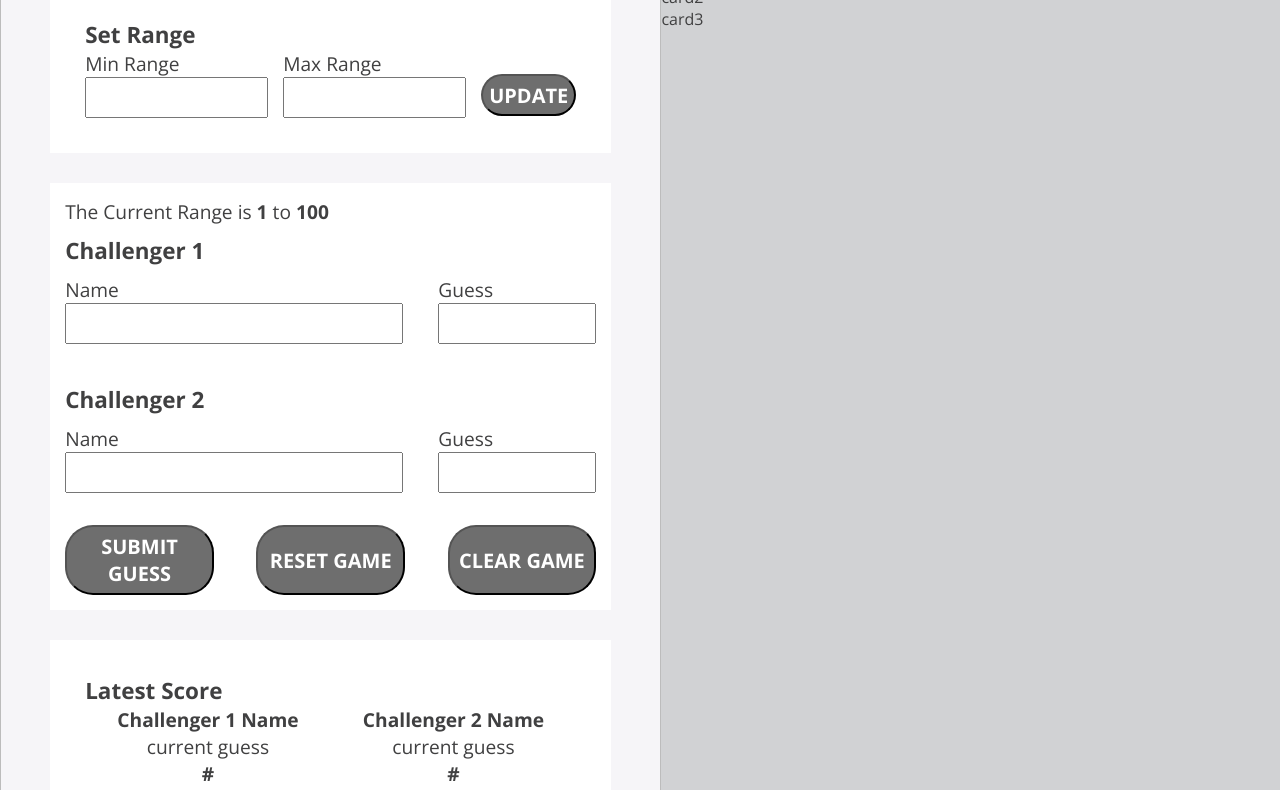
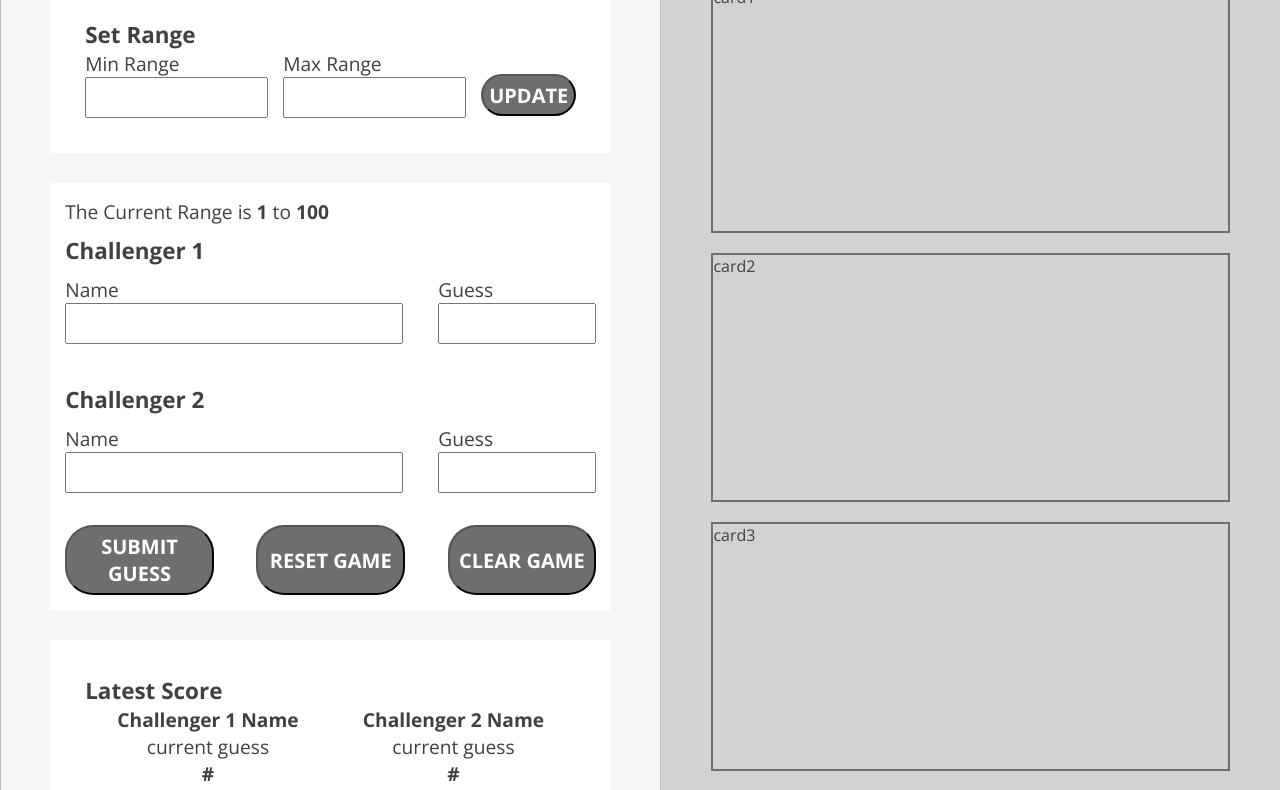
Before and after one commit to MelindaMcRae/Number-Guesser-Project, a plain HTML site: page index.html in a window 1280 px wide. Shown: the part 191-981 px from the top of the page. Drawn offline with nearby package versions, Linux system fonts and the light colour scheme.

Commit message:
Create the cards border and placement on page

```diff
--- a/styles.css
+++ b/styles.css
@@ -171,3 +171,10 @@ button {
 	background-color: #D1D2D4;
 	width:50%;
 }
+
+.cards {
+	border: #6e6e6e solid 2px;
+	height: 245px;
+	margin: 20px 50px;
+
+}
```
